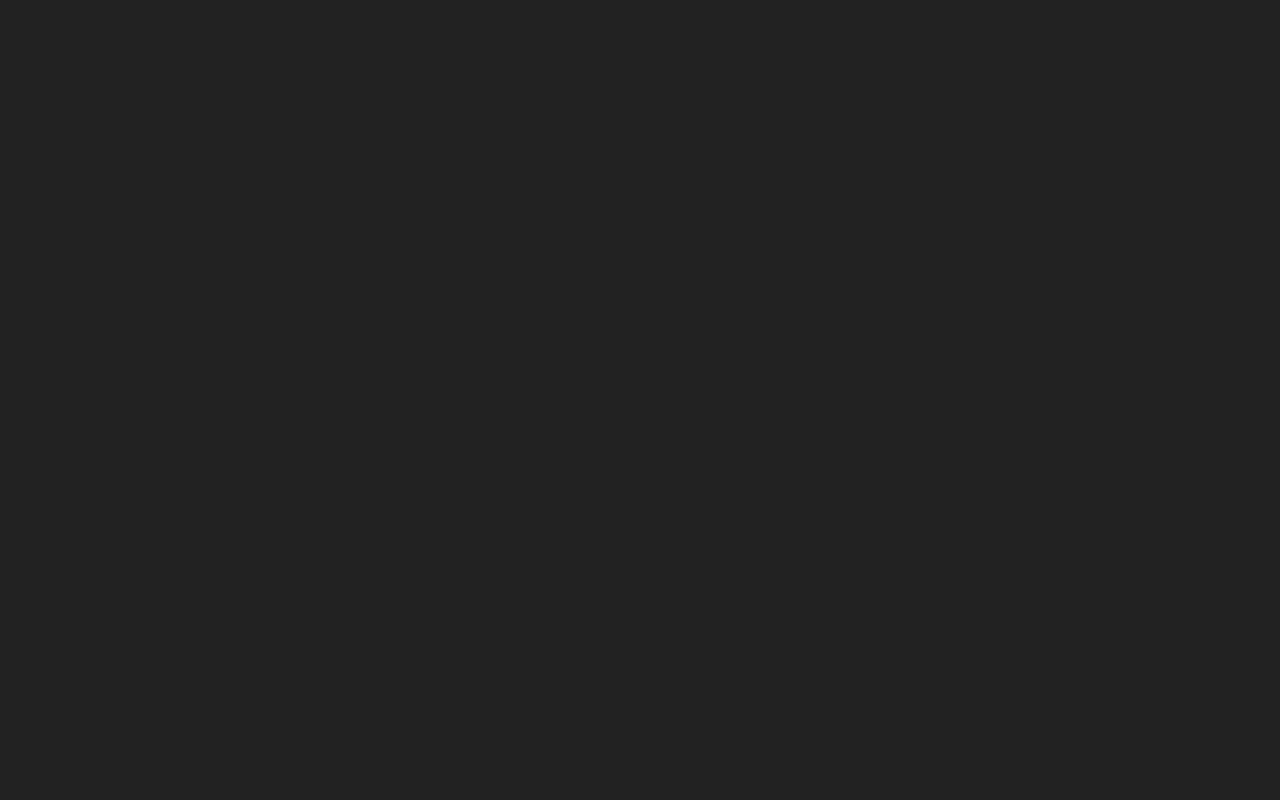
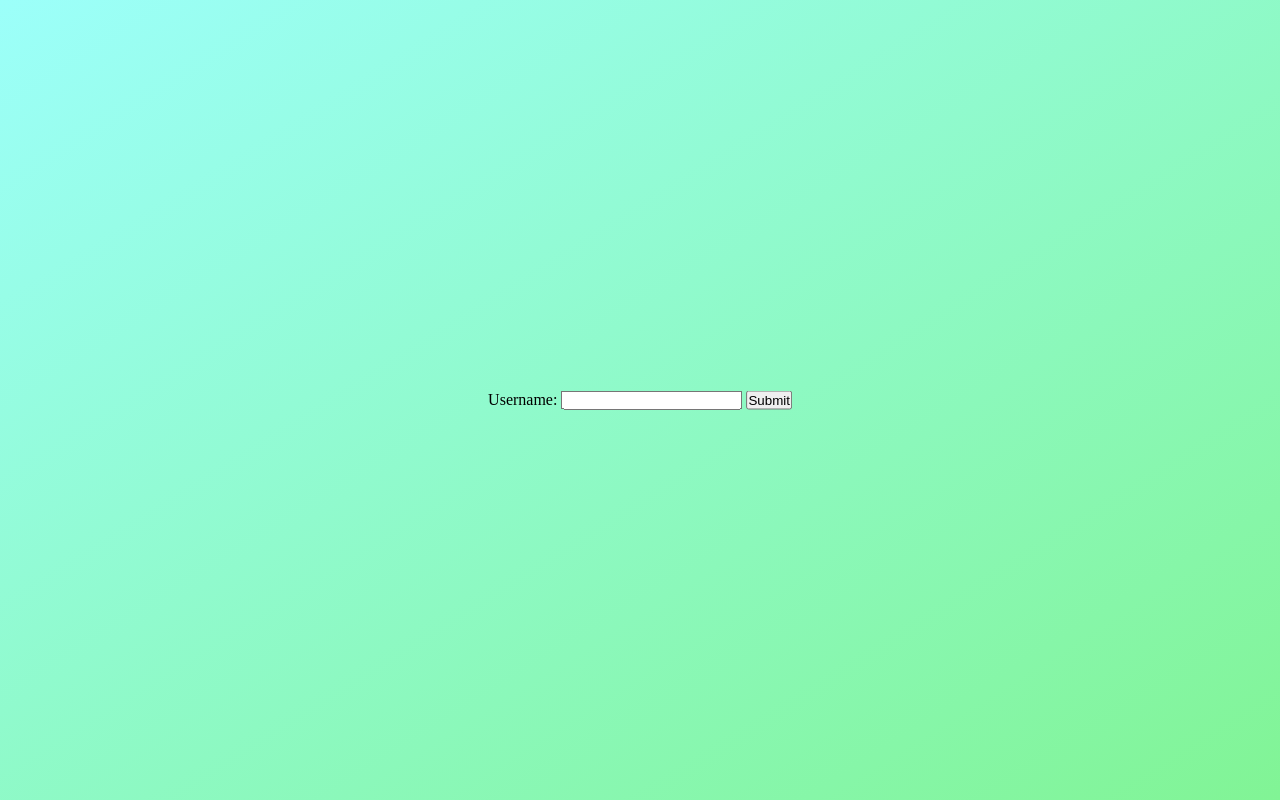
Before and after one commit to yigitusta/Cavemen-GGJ2019, a website built with Parcel: page client/index.html in a window 1280 px wide. Built offline with nearby package versions, Linux system fonts and the light colour scheme.

Commit message:
added input

```diff
--- a/client/index.html
+++ b/client/index.html
@@ -18,11 +18,22 @@
       justify-content: center;
       align-items: center;
     }
+    .login {
+      position: absolute;
+      transform: translate(-50%, -50%);
+      left: 50%;
+      top: 50%;
+    }
   </style>
   <title>CaveMen</title>
 </head>
 <body>
   <div id="game-container" class="game-container"></div>
+  <form class="login">
+    <label for="username">Username: </label>
+    <input type="text" name="username" id="username" class="username">
+    <input type="submit" class="submit">
+  </form>
   <script src="./src/index.js"></script>
 </body>
 </html>
--- a/client/src/index.js
+++ b/client/src/index.js
@@ -1,14 +1,11 @@
 import Phaser from 'phaser';
-import LoginScene from './scenes/LoginScene';
 import MainScene from './scenes/MainScene';
-
 import { handleWindowResize } from './utils/utils';
 
 const config = {
   type: Phaser.AUTO,
   width: window.innerWidth,
   height: window.innerHeight,
-  backgroundColor: "#222222",
   parent: "game-container",
   physics: {
     default: "arcade",
@@ -17,13 +14,18 @@ const config = {
     }
   },
   scene: [
-    LoginScene,
     MainScene
   ]
 };
 
-const game = new Phaser.Game(config);
-window.game = game;
+const login = document.querySelector(".login");
+login.addEventListener("submit", function(e){
+  e.preventDefault();
+  const username = e.target.querySelector(".username").value;
+  e.target.style.display = "none";
+  config.username = username;
+  window.game = new Phaser.Game(config);
+});
 
 handleWindowResize();
 
--- a/client/src/scenes/LoginScene.js
+++ /dev/null
@@ -1,27 +0,0 @@
-import Phaser from 'phaser';
-import { handleGameResize } from '../utils/utils';
-import { drawGraphics } from '../components/Graphics';
-export default class LoginScene extends Phaser.Scene {
-  constructor() {
-    super({ key: "login" });
-  }
-  preload() {
-  }
-  create() {
-    const x = drawGraphics({x: 500, y: 500, width: 700, height: 700}, this);
-    this.add.graphics(x);
-    this.input.keyboard.addListener("keydown", this.keyPress, this);
-  }
-  update(time, delta) {
-
-  }
-  keyPress(e) {
-    if (this.scene.settings.key == "login") {
-      console.log(this.scene);
-    }
-
-    if (e.code === "Space") {
-      this.scene.start("main");
-    }
-  }
-}
--- a/client/src/scenes/MainScene.js
+++ b/client/src/scenes/MainScene.js
@@ -67,8 +67,6 @@ export default class MainScene extends Phaser.Scene {
       })
       .setScrollFactor(0)
       .setDepth(30);
-
-    console.log(x);
   }
   createPlayer() {
     // Object layers in Tiled let you embed extra info into a map - like a spawn point or custom
```
Also changed, not shown: client/dist/index.html, client/dist/index.js.
